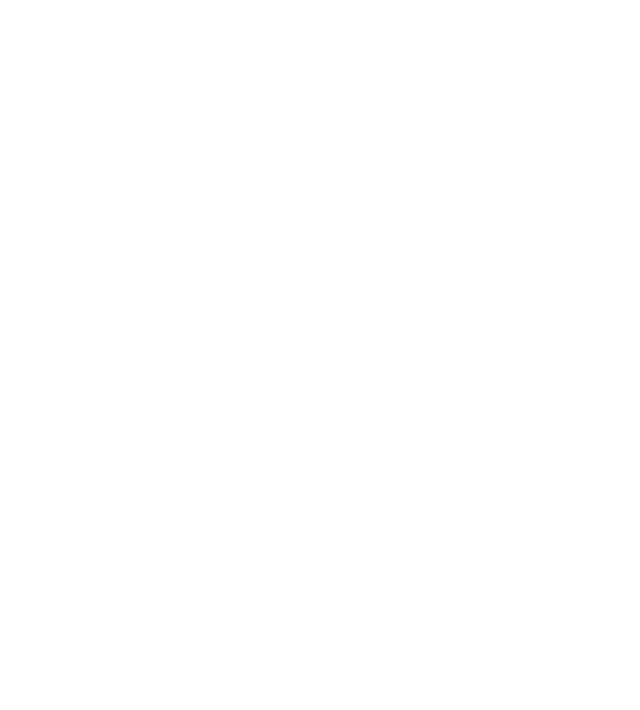
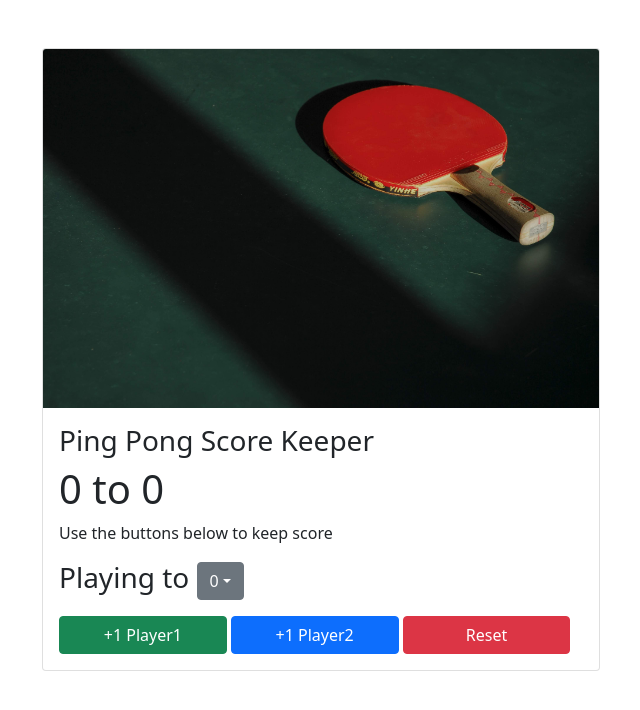
Before and after one commit to singhru27/Scorekeeper, a plain HTML site: page index.html in a window 1280 px wide. Shown: the whole page, without its empty margins (319-959 px from the left). Drawn offline with nearby package versions, Linux system fonts and the light colour scheme.

Commit message:
HTML Setup

```diff
--- a/index.html
+++ b/index.html
@@ -5,10 +5,44 @@
     <meta charset="UTF-8">
     <meta name="viewport" content="width=device-width, initial-scale=1.0">
     <title>Score Keeper</title>
-    <link rel="stylesheet" href="https://cdn.jsdelivr.net/npm/bulma@0.9.0/css/bulma.min.css">
+    <link rel="stylesheet" href="https://cdn.jsdelivr.net/npm/bootstrap@5.1.3/dist/css/bootstrap.min.css"
+        integrity="sha384-1BmE4kWBq78iYhFldvKuhfTAU6auU8tT94WrHftjDbrCEXSU1oBoqyl2QvZ6jIW3" crossorigin="anonymous">
+    <script src="https://cdn.jsdelivr.net/npm/bootstrap@5.1.3/dist/js/bootstrap.min.js"
+        integrity="sha384-QJHtvGhmr9XOIpI6YVutG+2QOK9T+ZnN4kzFN1RtK3zEFEIsxhlmWl5/YESvpZ13"
+        crossorigin="anonymous"></script>
 </head>
 
 <body>
+    <div class="container">
+        <div class="row mt-5">
+            <div class="col d-flex justify-content-center">
+                <div class="card" style="width: 50%;">
+                    <img class="card-img-top" src="Assets/pingpong.jpg" alt="Card image cap">
+                    <div class="card-body">
+                        <h3 class="card-title mb-2">Ping Pong Score Keeper</h3>
+                        <h1>
+                            <span id="player1">0</span> to <span id="player2">0</span>
+                        </h1>
+                        <p class="card-text">Use the buttons below to keep score</p>
+                        <h3>
+                            Playing to
+                            <div class="dropdown" style="display: inline-block;">
+                                <button class="btn btn-secondary dropdown-toggle" id="dropdownButton">0</button>
+
+                            </div>
+
+                        </h3>
+                        <a href="#" class="btn btn-success mt-2" style="width: 32%;">+1 Player1</a>
+                        <a href="#" class="btn btn-primary mt-2" style="width: 32%;">+1 Player2</a>
+                        <a href="#" class="btn btn-danger mt-2" style="width: 32%;">Reset</a>
+
+
+                    </div>
+                </div>
+            </div>
+
+        </div>
+    </div>
 
     <script src="app.js"></script>
 </body>
```
Also changed, not shown: Assets/pingpong.jpg (added).
